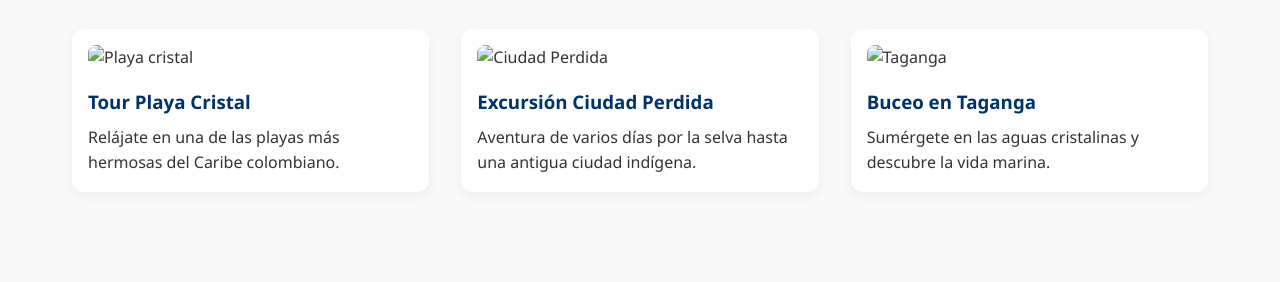
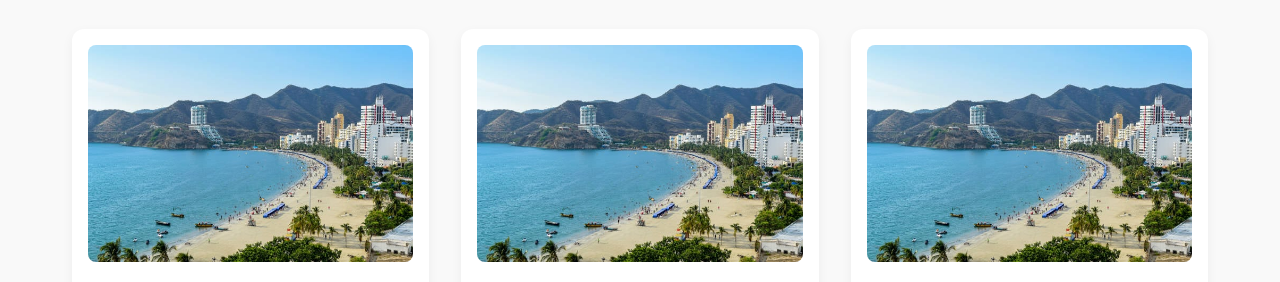
Before and after one commit to blueeeNigthh/plan_turistico_santa-marta, a plain HTML site: page index.html in a window 1280 px wide. Shown: the part 483-765 px from the top of the page. Drawn offline with Linux system fonts and the light colour scheme.

Commit message:
Update index.html
add images santa marta

```diff
--- a/index.html
+++ b/index.html
@@ -28,17 +28,17 @@
     <h2>Actividades destacadas</h2>
     <div class="grid">
       <div class="card">
-        <img src="playa.jpg" alt="Playa cristal">
+        <img src="santa-marta-invesion.jpg" alt="Playa cristal">
         <h3>Tour Playa Cristal</h3>
         <p>Relájate en una de las playas más hermosas del Caribe colombiano.</p>
       </div>
       <div class="card">
-        <img src="ciudad-perdida.jpg" alt="Ciudad Perdida">
+        <img src="santa-marta-invesion.jpg" alt="Ciudad Perdida">
         <h3>Excursión Ciudad Perdida</h3>
         <p>Aventura de varios días por la selva hasta una antigua ciudad indígena.</p>
       </div>
       <div class="card">
-        <img src="taganga.jpg" alt="Taganga">
+        <img src="santa-marta-invesion.jpg" alt="Taganga">
         <h3>Buceo en Taganga</h3>
         <p>Sumérgete en las aguas cristalinas y descubre la vida marina.</p>
       </div>
```
